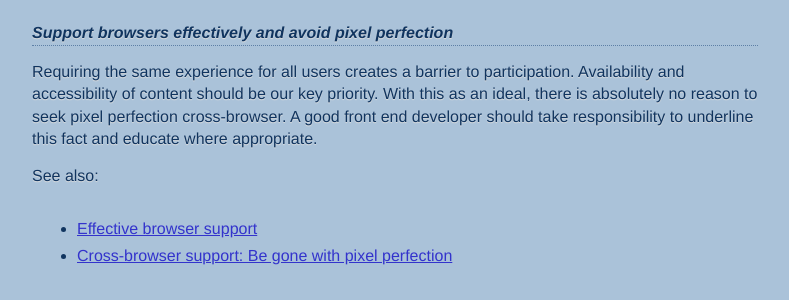
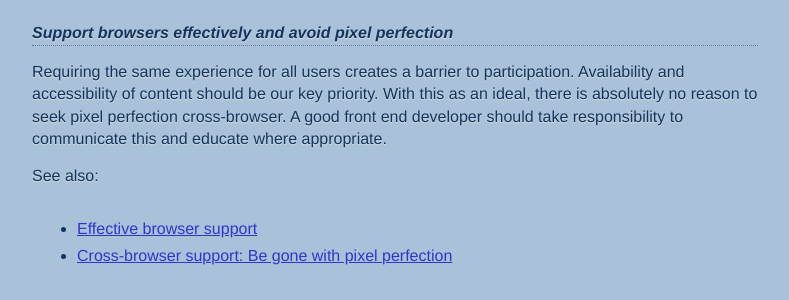
Before and after one commit to nefarioustim/front-end-development-best-practice, a Jekyll site: the page built from index.md, in a window 1280 px wide and 900 px high, scrolled down 1735 px. Shown: the part 197-497 px from the top of the window, without its empty margins (119-908 px from the left). Built offline with Jekyll 4.4.1, drawn with Linux system fonts in a browser that asks for light colours; Markdown is read by kramdown in place of the engine named in the settings.

Commit message:
More content.

```diff
--- a/index.md
+++ b/index.md
@@ -94,7 +94,7 @@ Requiring the same experience for all users creates a barrier to
 participation. Availability and accessibility of content should be our key
 priority. With this as an ideal, there is absolutely no reason to seek pixel
 perfection cross-browser. A good front end developer should take
-responsibility to underline this fact and educate where appropriate.
+responsibility to communicate this and educate where appropriate.
 
 See also:
 
```
